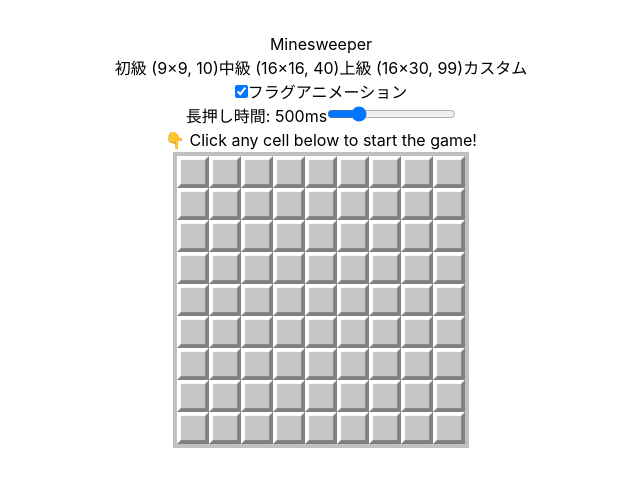
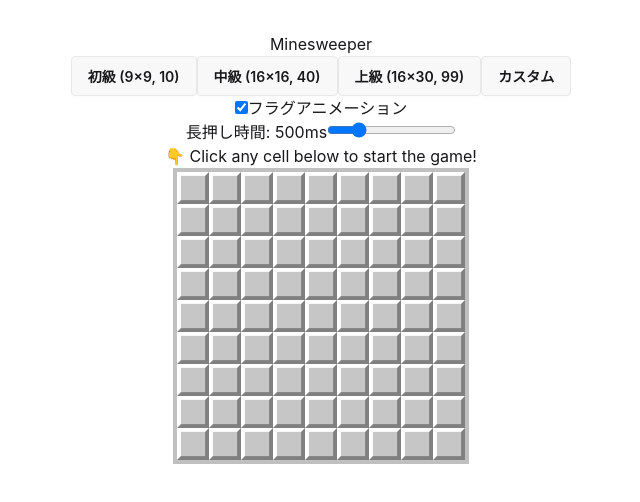
Before and after one commit to fmsyt/mine-sweeper-web, an Astro site: page / in a window 1280 px wide. Shown: the whole page, without its empty margins (319-959 px from the left). Built offline with nearby package versions, Linux system fonts and the light colour scheme; Astro itself is replaced by a stand-in of ours.

Commit message:
package: daisyui

```diff
--- a/package.json
+++ b/package.json
@@ -23,6 +23,7 @@
     "tailwindcss": "^4.1.17"
   },
   "devDependencies": {
-    "@biomejs/biome": "2.3.8"
+    "@biomejs/biome": "2.3.8",
+    "daisyui": "^5.5.5"
   }
 }
--- a/src/components/DifficultySettings.tsx
+++ b/src/components/DifficultySettings.tsx
@@ -1,4 +1,6 @@
+import { useCallback } from "react";
 import { useGame } from "../contexts/GameContext";
+import type { Difficulty } from "../componentstypes";
 
 export function DifficultySettings() {
   const {
@@ -13,33 +15,46 @@
     toggleFlagAnimation,
     setHoldToFlagDurationMs,
   } = useGame();
+
+  const makeActiveClass = useCallback(
+    (label: Difficulty) => {
+      const classList = ["btn"];
+      if (difficulty === label) {
+        classList.push("active");
+      }
+
+      return classList.join(" ");
+    },
+    [difficulty],
+  );
+
   return (
     <div className="settings">
       <div className="difficulty-buttons">
         <button
           type="button"
-          className={difficulty === "beginner" ? "active" : ""}
+          className={makeActiveClass("beginner")}
           onClick={() => handleDifficultyChange("beginner")}
         >
           初級 (9×9, 10)
         </button>
         <button
           type="button"
-          className={difficulty === "intermediate" ? "active" : ""}
+          className={makeActiveClass("intermediate")}
           onClick={() => handleDifficultyChange("intermediate")}
         >
           中級 (16×16, 40)
         </button>
         <button
           type="button"
-          className={difficulty === "expert" ? "active" : ""}
+          className={makeActiveClass("expert")}
           onClick={() => handleDifficultyChange("expert")}
         >
           上級 (16×30, 99)
         </button>
         <button
           type="button"
-          className={difficulty === "custom" ? "active" : ""}
+          className={makeActiveClass("custom")}
           onClick={() => handleDifficultyChange("custom")}
         >
           カスタム
--- a/src/components/Game.tsx
+++ b/src/components/Game.tsx
@@ -31,7 +31,7 @@
           {gameOver && <div className="status">Game Over! 💥</div>}
           {gameWon && <div className="status">You Win! 🎉</div>}
 
-          <button type="button" onClick={resetGame} className="reset-btn">
+          <button type="button" onClick={resetGame} className="btn">
             New Game
           </button>
         </div>
--- a/src/layouts/Layout.astro
+++ b/src/layouts/Layout.astro
@@ -1,5 +1,5 @@
 <!doctype html>
-<html lang="en">
+<html lang="ja" data-theme="retro">
 	<head>
 		<meta charset="UTF-8" />
 		<meta name="viewport" content="width=device-width" />
@@ -11,12 +11,3 @@
 		<slot />
 	</body>
 </html>
-
-<style>
-	html,
-	body {
-		margin: 0;
-		width: 100%;
-		height: 100%;
-	}
-</style>
--- a/src/styles/global.css
+++ b/src/styles/global.css
@@ -1,5 +1,5 @@
 @import "tailwindcss";
-
+@plugin "daisyui";
 
 :root {
   font-family: Inter, Avenir, Helvetica, Arial, sans-serif;
```
Also changed, not shown: pnpm-lock.yaml.
